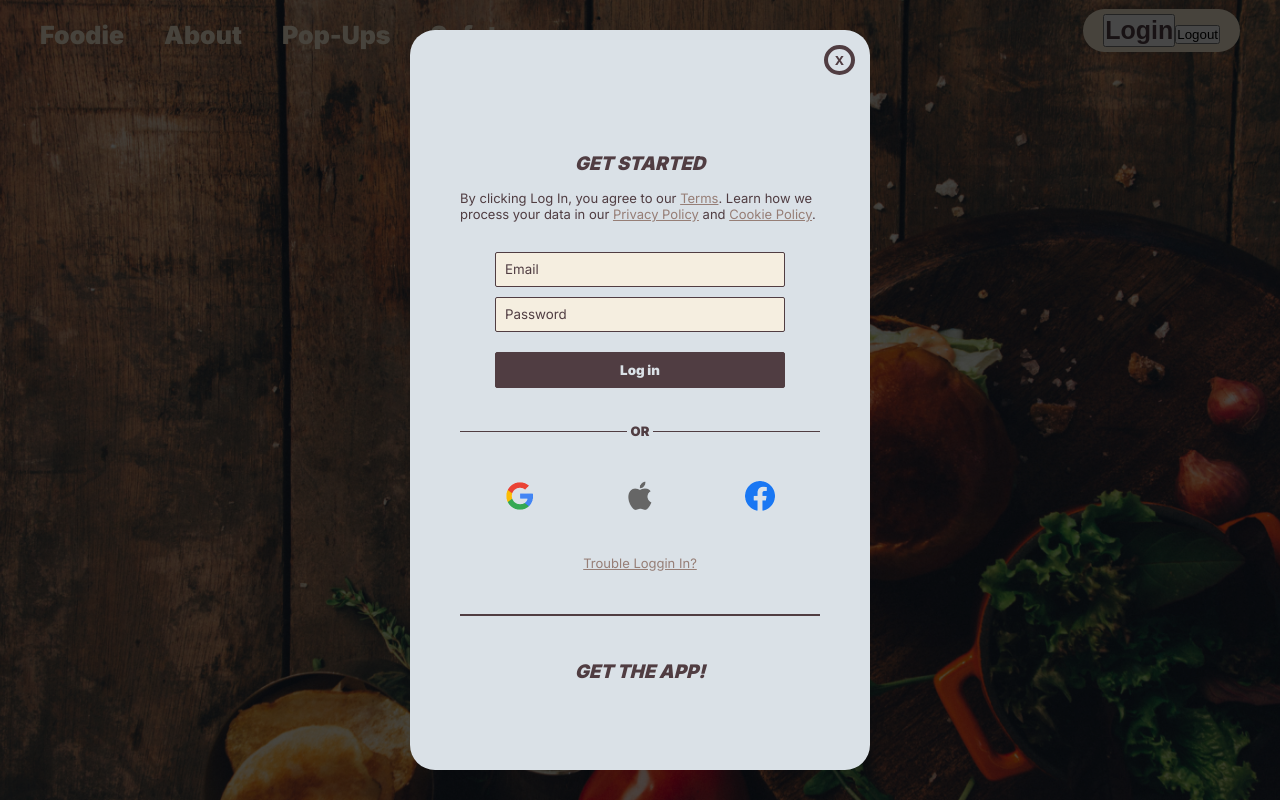
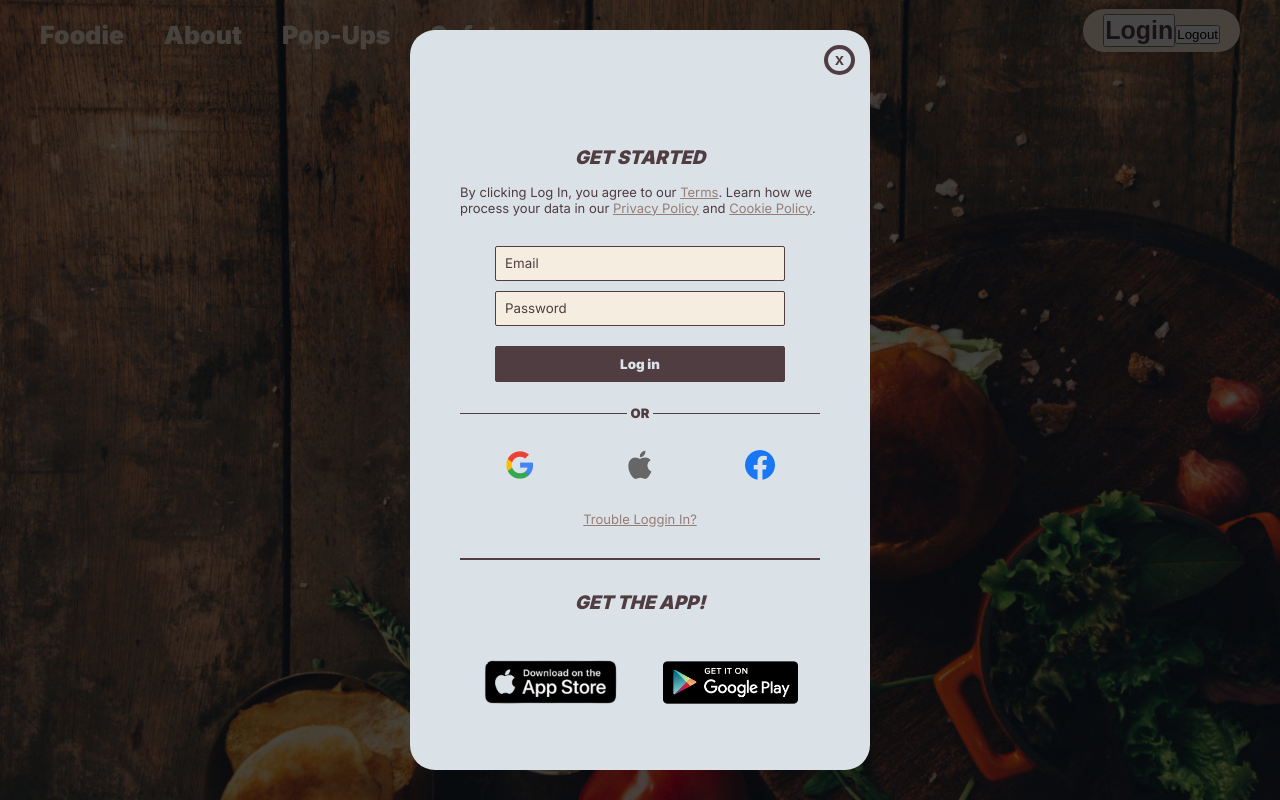
Before and after one commit to FFT-Food-for-Thought/Foodie, a React (Create React App) app: page / in a window 1280 px wide. Both pictures are taken after a click on the button "Login". Shown: the top 800 px of the page. Built offline with nearby package versions, Linux system fonts and the light colour scheme; no server answers; the database is empty.

Commit message:
added app icons

```diff
--- a/src/Components/Login.js
+++ b/src/Components/Login.js
@@ -40,22 +40,34 @@ const Login = ({ open, children, onClose }) => {
           <img
             src={require("../img/Google.png")}
             alt="Google icon"
-            className="google-icon"
+            className="icon"
           />
           <img
             src={require("../img/Apple.png")}
             alt="Apple icon"
-            className="apple-icon"
+            className="icon"
           />
           <img
             src={require("../img/Facebook.png")}
             alt="Facebook icon"
-            className="facebook-icon"
+            className="icon"
           />
         </div>
         <a href="">Trouble Loggin In?</a>
         <hr />
         <h3>GET THE APP!</h3>
+        <div className="apps-container">
+          <img
+            src={require("../img/DownloadOnTheAppStore.png")}
+            alt="App Store icon"
+            className="app-store"
+          />
+          <img
+            src={require("../img/GooglePlay.png")}
+            alt="Google Play icon"
+            className="google-play"
+          />
+        </div>
       </div>
     </>
   );
--- a/src/Css/login.css
+++ b/src/Css/login.css
@@ -125,12 +125,7 @@ a {
   font-size: 13px;
 }
 
-.google-icon {
-  width: 30px;
-  height: 30px;
-}
-
-.facebook-icon {
+.icon {
   width: 30px;
   height: 30px;
 }
@@ -140,7 +135,19 @@ a {
   justify-content: space-around;
 }
 
-.apple-icon {
-  width: 30px;
-  height: 30px;
+.app-store {
+  width: 135px;
+  height: 90px;
 }
+
+.google-play {
+  width: 135px;
+  height: 135px;
+}
+
+.apps-container {
+  display: flex;
+  justify-content: space-around;
+  align-items: center;
+  height: 45px;
+}
```
Also changed, not shown: src/img/DownloadOnTheAppStore.png (added), src/img/GooglePlay.png (added).
